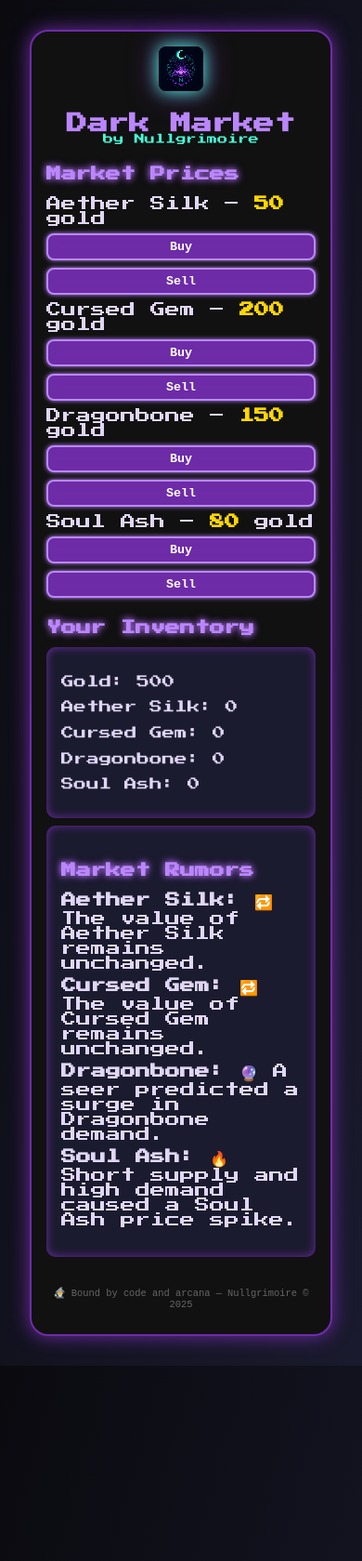
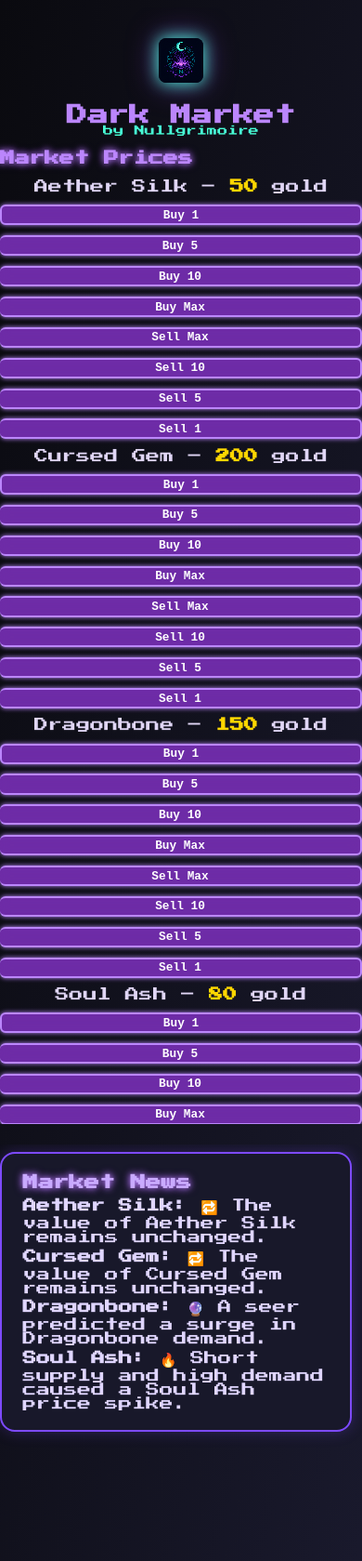
Before and after one commit to Nullgrimoire/Dark-Market, a Flask app: page / in a window 390 px wide. Shown: the top 1679 px of the page at 93% size. Run offline with Flask 3, Linux system fonts and the light colour scheme.

Commit message:
🔄 Optimize market fluctuation and trading functionality
- Reduced market fluctuation interval from 10s to 5s for more dynamic pricing
- Added debug logging for price changes and API calls to enhance traceability
- Updated trading logic to allow variable quantities for buy/sell actions, including 'max' option
- Improved HTML structure for market display with responsive button layouts
- Enhanced CSS for better mobile responsiveness and visual consistency

```diff
--- a/app.py
+++ b/app.py
@@ -33,7 +33,7 @@
 # Price fluctuation logic (one item at a time)
 def fluctuate_market():
     while True:
-        time.sleep(10)
+        time.sleep(5)
 
         with data_lock:
             item = random.choice(list(market_prices.keys()))
@@ -42,6 +42,9 @@
             old_price = market_prices[item]
             new_price = max(1, old_price + change)
             market_prices[item] = new_price
+
+            # Debug logging
+            print(f"Price change: {item} {old_price} -> {new_price} (change: {change:+d})")
 
             # Update only that item's rumor
             if change > 0:
@@ -74,29 +77,39 @@
             "inventory": dict(inventory),
             "rumors": dict(market_rumors),
         }
+    print(f"API call: Current prices: {data['prices']}")
     return jsonify(data)
 
 
 @app.route("/trade/<action>/<item>", methods=["POST"])
 def trade(action, item):
     item = item.title()
+    data = request.get_json()
+    quantity = data.get("quantity", 1)
     with data_lock:
         if item not in market_prices:
             return "Item not found", 400
 
         price = market_prices[item]
-
         if action == "buy":
-            if inventory["Gold"] >= price:
-                inventory["Gold"] -= price
-                inventory[item] += 1
+            if quantity == "max":
+                quantity = inventory["Gold"] // price
+            else:
+                quantity = int(quantity)
+            total_cost = price * quantity
+            if inventory["Gold"] >= total_cost and quantity > 0:
+                inventory["Gold"] -= total_cost
+                inventory[item] += quantity
         elif action == "sell":
-            if inventory[item] > 0:
-                inventory["Gold"] += price
-                inventory[item] -= 1
+            if quantity == "max":
+                quantity = inventory[item]
+            else:
+                quantity = int(quantity)
+            if inventory[item] >= quantity and quantity > 0:
+                inventory["Gold"] += price * quantity
+                inventory[item] -= quantity
     return ("", 204)
 
-
+threading.Thread(target=fluctuate_market, daemon=True).start()
 if __name__ == "__main__":
-    threading.Thread(target=fluctuate_market, daemon=True).start()
     app.run(debug=False, host="0.0.0.0", port=5000)
--- a/static/style.css
+++ b/static/style.css
@@ -1,24 +1,32 @@
 @import url('https://fonts.googleapis.com/css2?family=Press+Start+2P&display=swap');
 
+html, body {
+  height: 100%;
+  margin: 0;
+  padding: 0;
+}
 body {
-  margin: 0;
-  font-family: 'Press Start 2P', monospace;
+  height: 100vh;
+  min-height: unset;
+  display: flex;
+  flex-direction: column;
   background: linear-gradient(to bottom right, #0a0a0f, #1a1a2e);
   color: #e0d6f5;
-  display: flex;
-  justify-content: center;
-  padding: 2rem;
+  font-family: 'Press Start 2P', monospace;
+  padding-top: 0.5em;
+  overflow: hidden;
 }
 
 .container {
   background: #111;
   border: 2px solid #6e2ca7;
-  padding: 2rem;
+  padding: 1rem;
   border-radius: 20px;
   box-shadow: 0 0 20px #6e2ca7;
   width: 90%;
   max-width: 700px;
   animation: fadeIn 0.8s ease-out;
+  box-sizing: border-box;
 }
 
 @keyframes fadeIn {
@@ -30,7 +38,9 @@
   display: flex;
   align-items: center;
   gap: 1rem;
-  margin-bottom: 1.5rem;
+  margin-bottom: 1em;
+  margin-top: 2.2em;
+  margin-left: 0;
 }
 
 .sigil {
@@ -63,9 +73,9 @@
   display: flex;
   align-items: center;
   gap: 1rem;
-  font-size: 2rem;
+  font-size: 1.7rem;
   color: #bb86fc;
-  margin-bottom: 1rem;
+  margin-bottom: 0.7rem;
 }
 
 .icon {
@@ -74,8 +84,14 @@
 
 h2 {
   color: #bb86fc;
-  margin-top: 1.5rem;
+  margin-top: 1rem;
+  margin-bottom: 0.7rem;
+  font-size: 1.2rem;
   animation: glowText 4s ease-in-out infinite;
+}
+
+.market-info h2 {
+  margin-bottom: 0.5em;
 }
 
 @keyframes glowText {
@@ -94,6 +110,15 @@
   border-radius: 10px;
   margin-top: 0.5rem;
   box-shadow: 0 0 10px #6e2ca7 inset;
+}
+
+.inventory {
+  min-height: unset;
+  height: auto;
+  max-height: 200px;
+  overflow-y: auto;
+  margin-top: 0.3rem;
+  padding: 0.7rem;
 }
 
 ul {
@@ -125,14 +150,66 @@
   box-shadow: 0 0 10px #bb86fc, 0 0 20px #6e2ca7;
 }
 
-.footer {
-  font-size: 0.75rem;
-  text-align: center;
-  color: #666;
-  margin-top: 2rem;
-  font-family: 'Courier New', monospace;
+/* --- Improved Buy/Sell Button Styles --- */
+.market-buttons {
+  display: flex;
+  flex-wrap: wrap;
+  gap: 0.08em;
+  margin-top: 0.1em;
+  margin-bottom: 0.2em;
+  justify-content: center;
+  max-width: 100%;
+}
+.market-buttons .buy-btn,
+.market-buttons .sell-btn {
+  min-width: 48px;
+  padding: 0.12em 0.3em;
+  font-size: 0.85em;
+  margin-bottom: 1px;
+  border-radius: 6px;
+}
+/* Remove border-radius rules for :first-child and :last-child */
+.market-buttons .buy-btn:not(:first-child),
+.market-buttons .buy-btn:last-child,
+.market-buttons .sell-btn:not(:first-child),
+.market-buttons .sell-btn:last-child {
+  border-radius: 6px;
+  border-left: none;
+}
+.market-buttons .buy-btn:hover {
+  background: #2e5a2e;
+  color: #fff;
+}
+.market-buttons .sell-btn:hover {
+  background: #5a2e2e;
+  color: #fff;
 }
 
+/* Make the item/price row more compact */
+#prices li {
+  display: flex;
+  flex-direction: column;
+  align-items: center;
+  justify-content: flex-start;
+  margin-bottom: 0.4em;
+  gap: 0.15em;
+  width: 100%;
+}
+
+.market-row {
+  display: flex;
+  align-items: center;
+  justify-content: space-between;
+  gap: 0.5em;
+  margin-bottom: 0.7em;
+  width: 100%;
+}
+.item-label {
+  font-size: 1.15em;
+  white-space: nowrap;
+}
+
+/* Responsive for mobile */
 @media (max-width: 600px) {
   .container {
     width: 95%;
@@ -174,7 +251,108 @@
     font-size: 0.85rem;
   }
 
-  .footer {
-    font-size: 0.65rem;
+  .market-buttons {
+    flex-wrap: wrap;
+    gap: 0.12em;
+    justify-content: center;
+  }
+  #prices li {
+    flex-direction: column;
+    align-items: center;
+    gap: 0.2em;
   }
 }
+@media (max-width: 700px) {
+  .market-row {
+    flex-direction: column;
+    align-items: flex-start;
+    gap: 0.3em;
+  }
+  .item-label {
+    font-size: 1em;
+  }
+}
+
+.container-flex {
+  display: flex;
+  flex-direction: row;
+  gap: 1em;
+  justify-content: flex-start;
+  align-items: flex-start;
+  width: 100vw;
+  max-width: 100vw;
+  margin: 0;
+  flex: 1 0 auto;
+  height: 100vh;
+  box-sizing: border-box;
+  overflow: hidden;
+}
+
+.main-column, .rumors-column {
+  align-items: flex-start;
+  text-align: left;
+}
+
+.market-info, .inventory, .rumors-box {
+  text-align: left;
+}
+
+.main-column, .rumors-column {
+  overflow-y: auto;
+  max-height: 98vh;
+}
+.main-column {
+  flex: 2 1 500px;
+  min-width: 320px;
+}
+.rumors-column {
+  flex: 1 1 320px;
+  min-width: 260px;
+  max-width: 400px;
+}
+.rumors-box {
+  background: #18182a;
+  border: 2px solid #7d4aff;
+  border-radius: 16px;
+  padding: 1.5em 1.5em 1em 1.5em;
+  margin-top: 1.2em;
+  margin-right: 0.7em;
+  color: #e0d6ff;
+  box-shadow: 0 0 16px #7d4aff44;
+}
+.rumors-box h2 {
+  margin-top: 0;
+  margin-bottom: 0.5em;
+  color: #c9aaff;
+  font-size: 1.1em;
+}
+.rumors-box ul {
+  list-style: none;
+  padding-left: 0;
+  margin: 0;
+}
+.rumors-box li {
+  margin-bottom: 0.4em;
+  font-size: 0.98em;
+}
+@media (max-width: 1000px) {
+  .container-flex {
+    flex-direction: column;
+    gap: 1.5em;
+    align-items: stretch;
+  }
+  .rumors-column {
+    max-width: 100%;
+    min-width: 0;
+  }
+  .main-column {
+    min-width: 0;
+  }
+  .rumors-box {
+    margin-top: 0.5em;
+  }
+}
+
+body, .container, .container-flex {
+  font-size: 0.97em;
+}
--- a/templates/index.html
+++ b/templates/index.html
@@ -9,16 +9,27 @@
 
   <script>
     async function updateMarket() {
-      const res = await fetch('/api/market');
+      console.log('Fetching market data...');
+      const res = await fetch(`/api/market?t=${Date.now()}`);
       const data = await res.json();
+      console.log('Received market data:', data);
 
       const pricesEl = document.getElementById("prices");
       pricesEl.innerHTML = "";
       for (const [item, price] of Object.entries(data.prices)) {
         pricesEl.innerHTML += `
-          <li>${item} – <span class="gold">${price}</span> gold
-            <button onclick="trade('${item}', 'buy')">Buy</button>
-            <button onclick="trade('${item}', 'sell')">Sell</button>
+          <li class=\"market-row\">
+            <span class=\"item-label\">${item} – <span class=\"gold\">${price}</span> gold</span>
+            <div class=\"market-buttons\">
+              <button class=\"buy-btn\" onclick=\"trade('${item}', 'buy', 1)\">Buy 1</button>
+              <button class=\"buy-btn\" onclick=\"trade('${item}', 'buy', 5)\">Buy 5</button>
+              <button class=\"buy-btn\" onclick=\"trade('${item}', 'buy', 10)\">Buy 10</button>
+              <button class=\"buy-btn\" onclick=\"trade('${item}', 'buy', 'max')\">Buy Max</button>
+              <button class=\"sell-btn\" onclick=\"trade('${item}', 'sell', 'max')\">Sell Max</button>
+              <button class=\"sell-btn\" onclick=\"trade('${item}', 'sell', 10)\">Sell 10</button>
+              <button class=\"sell-btn\" onclick=\"trade('${item}', 'sell', 5)\">Sell 5</button>
+              <button class=\"sell-btn\" onclick=\"trade('${item}', 'sell', 1)\">Sell 1</button>
+            </div>
           </li>`;
       }
 
@@ -35,19 +46,25 @@
           inventoryEl.innerHTML += `<p>${item}: ${qty}</p>`;
         }
       }
+      console.log('Market data updated at:', new Date().toLocaleTimeString());
     }
 
-    async function trade(item, action) {
-      await fetch(`/trade/${action}/${item}`, { method: "POST" });
+    async function trade(item, action, quantity) {
+      await fetch(`/trade/${action}/${item}`, {
+        method: "POST",
+        headers: { 'Content-Type': 'application/json' },
+        body: JSON.stringify({ quantity })
+      });
       updateMarket();
     }
 
-    setInterval(updateMarket, 10000);
+    setInterval(updateMarket, 2500);
     window.onload = updateMarket;
   </script>
 </head>
 <body>
-  <div class="container">
+  <div class="container-flex">
+    <div class="main-column">
       <div class="branding">
         <img src="{{ url_for('static', filename='images/sigil.png') }}" class="sigil" alt="Nullgrimoire Sigil">
         <div class="brand-text">
@@ -65,13 +82,13 @@
           <p>Loading inventory...</p>
         </div>
       </div>
-
-    <div class="rumors">
-      <h2>Market Rumors</h2>
+    </div>
+    <div class="rumors-column">
+      <div class="rumors-box">
+        <h2>Market News</h2>
         <ul id="rumors"></ul>
       </div>
-
-    <p class="footer">🧙‍♂️ Bound by code and arcana — Nullgrimoire © 2025</p>
+    </div>
   </div>
 </body>
 </html>
```
Lines whose indentation alone changed are shown as unchanged.
